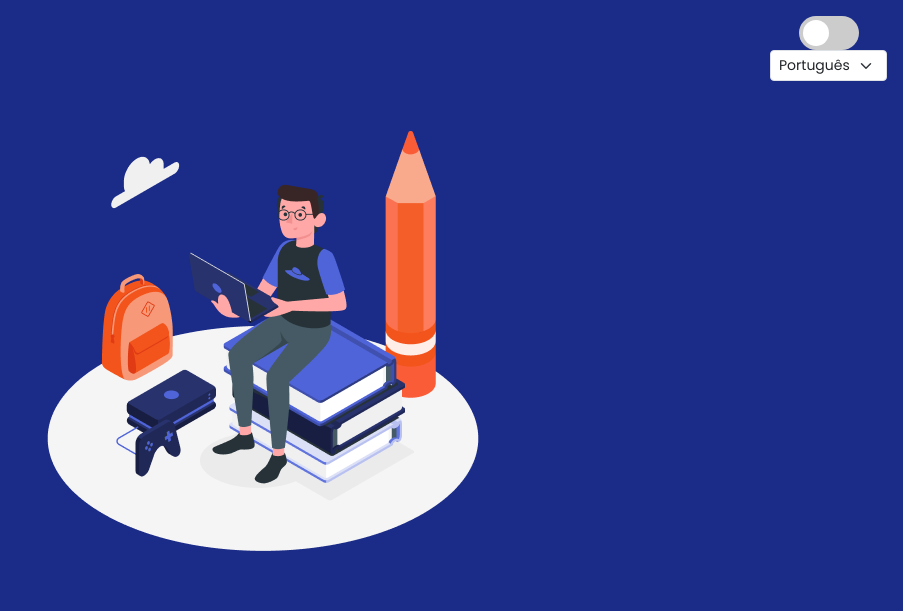
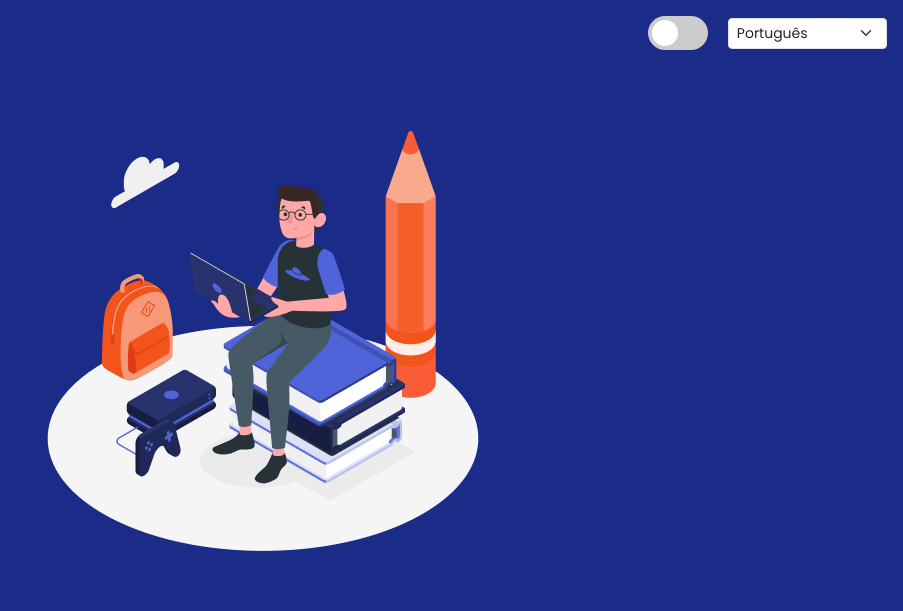
Before and after one commit to RuanSampaio-code/Desafio-2-Programa-Trilhas, a plain HTML site: page index.html in a window 1280 px wide. Shown: the top 611 px of the page, without its empty margins (377-1280 px from the left). Drawn offline with nearby package versions, Linux system fonts and the light colour scheme.

Commit message:
deixando botões estilizados

```diff
--- a/assets/css/styles.css
+++ b/assets/css/styles.css
@@ -1,8 +1,9 @@
 .switch {
     position: relative;
     display: inline-block;
-    width: 60px;
+    width: 102px;
     height: 34px;
+    margin-right: 10px; /* Espaçamento entre o switch e o seletor de linguagem */
 }
 
 .switch input {
@@ -30,7 +31,7 @@
     width: 26px;
     left: 4px;
     bottom: 4px;
-    background-color: white;
+    background-color: rgb(255, 255, 255);
     transition: .4s;
     border-radius: 50%;
 }
@@ -47,3 +48,9 @@ body.dark-mode {
     background-color: #121212;
     color: #ffffff;
 }
+
+.top-right-controls {
+    display: flex;
+    align-items: center;
+    gap: 10px; /* Espaçamento entre os elementos */
+}
```
